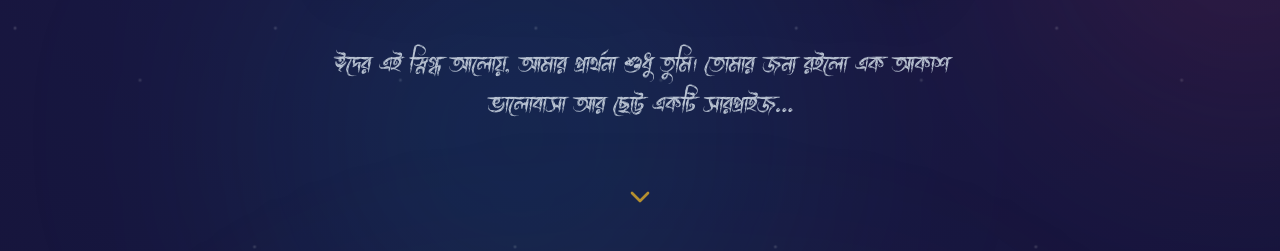
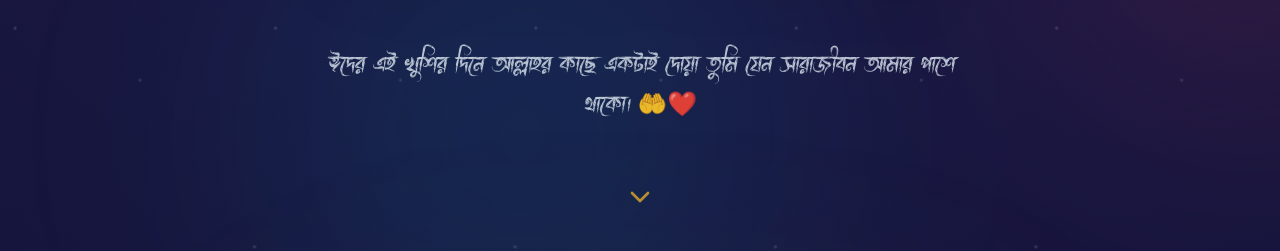
Before and after one commit to sabbirdev360/eidgift, a plain HTML site: page index.html in a window 1280 px wide. Shown: the part 549-800 px from the top of the page. Drawn offline with nearby package versions, Linux system fonts and the light colour scheme; a web font is replaced by a local one.

Commit message:
Eid subtitle change

```diff
--- a/index.html
+++ b/index.html
@@ -614,8 +614,8 @@
         <p
           class="font-chuadanga-italic text-lg sm:text-2xl text-slate-300/90 max-w-2xl mx-auto mt-4 font-light z-10 px-4"
         >
-          ঈদের এই স্নিগ্ধ আলোয়, আমার প্রার্থনা শুধু তুমি। তোমার জন্য রইলো এক
-          আকাশ ভালোবাসা আর ছোট্ট একটি সারপ্রাইজ...
+          ঈদের এই খুশির দিনে আল্লাহর কাছে একটাই দোয়া
+           তুমি যেন সারাজীবন আমার পাশে থাকো। 🤲❤️
         </p>
 
         <div class="mt-16 animate-bounce">
```
